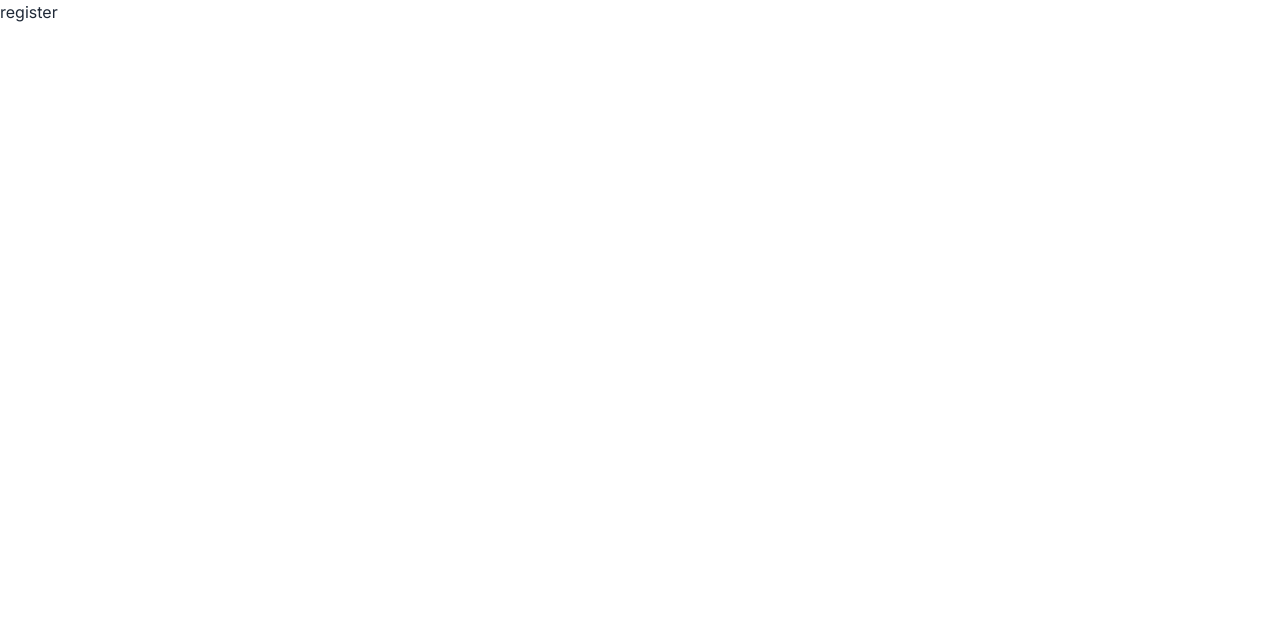
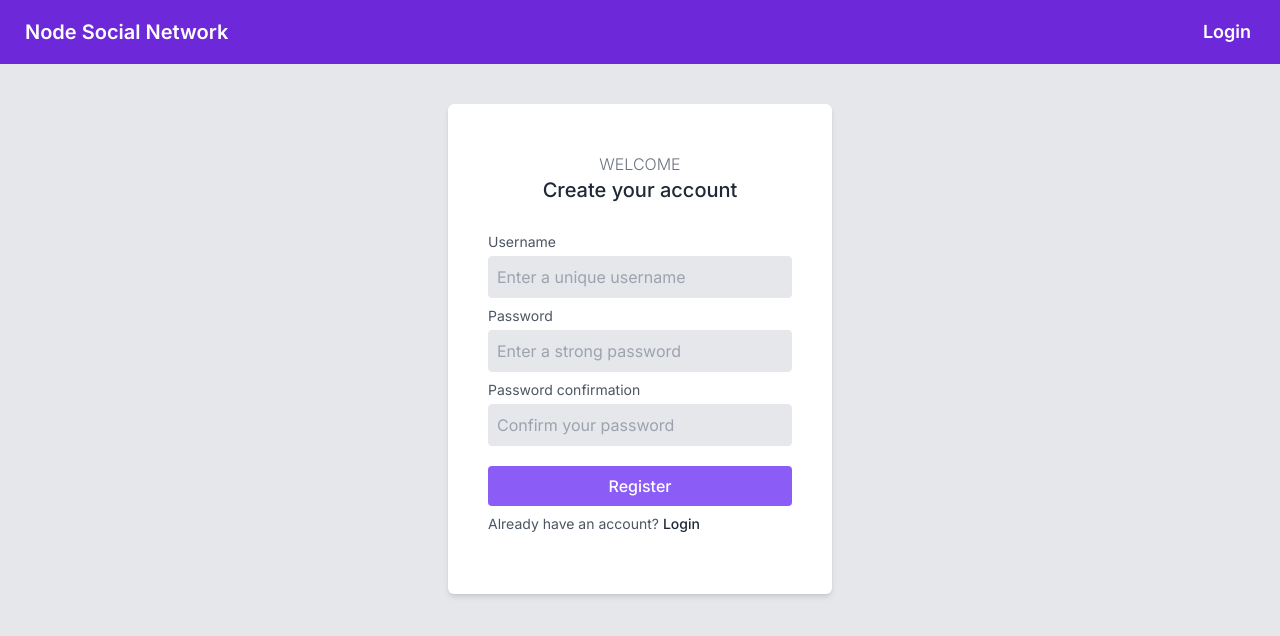
Before and after one commit to PedroL22/Node-React-Social-Network, a React (Vite) app in the folder web/: page /register in a window 1280 px wide. Shown: the top 636 px of the page. Built offline with nearby package versions, Linux system fonts and the light colour scheme.

Commit message:
Register functionality + error 500 message

```diff
--- a/web/src/pages/Login.tsx
+++ b/web/src/pages/Login.tsx
@@ -2,9 +2,9 @@ import React, { FormEvent, useState } from "react";
 import { Link, useNavigate } from "react-router-dom";
 import { useDispatch } from "react-redux";
 import { setLogin } from "../state";
+import { toast } from "react-toastify";
 import axios from "axios";
 import Navbar from "../components/Navbar";
-import { toast } from "react-toastify";
 
 export default function Login() {
   const dispatch = useDispatch();
@@ -17,9 +17,9 @@ export default function Login() {
   const notifyError = (notif: string) => toast.error(notif);
 
   // check if the device is in dark mode
-  function isDarkMode() {
-    return window.matchMedia("(prefers-color-scheme: dark)").matches;
-  }
+  // function isDarkMode() {
+  //   return window.matchMedia("(prefers-color-scheme: dark)").matches;
+  // }
 
   const handleLogin = async (event: FormEvent) => {
     event.preventDefault();
--- a/web/src/pages/Register.tsx
+++ b/web/src/pages/Register.tsx
@@ -1,5 +1,141 @@
-import React from "react";
+import React, { FormEvent, useState } from "react";
+import { Link, useNavigate } from "react-router-dom";
+import { useDispatch } from "react-redux";
+import { setLogin } from "../state";
+import { toast } from "react-toastify";
+import axios from "axios";
+import Navbar from "../components/Navbar";
 
 export default function Register() {
-  return <div>register</div>;
+  const dispatch = useDispatch();
+  const navigate = useNavigate();
+
+  const [username, setUsername] = useState("");
+  const [password, setPassword] = useState("");
+  const [passwordConfirmation, setPasswordConfirmation] = useState("");
+
+  const notify = (notif: string) => toast.success(notif);
+  const notifyError = (notif: string) => toast.error(notif);
+
+  const handleRegister = async (event: FormEvent) => {
+    event.preventDefault();
+
+    if (password !== passwordConfirmation) {
+      notifyError("Passwords do not match");
+      return;
+    }
+
+    try {
+      const registerResponse = await axios({
+        method: "post",
+        url: import.meta.env.VITE_SERVER_URL + "/register",
+        data: { username, password },
+      });
+
+      const response = await registerResponse.data;
+
+      if (response) {
+        console.log(response);
+
+        const loginAfterRegister = await axios({
+          method: "post",
+          url: import.meta.env.VITE_SERVER_URL + "/login",
+          data: { username, password },
+          headers: {
+            Accept: "application/json",
+            "Content-Type": "application/json",
+          },
+        });
+
+        const loginResponse = await loginAfterRegister.data;
+
+        dispatch(
+          setLogin({
+            user: loginResponse.user,
+            token: loginResponse.accessToken,
+          })
+        );
+      }
+
+      navigate("/");
+    } catch (e: any) {
+      notifyError(e.response.data);
+      setPassword("");
+      setPasswordConfirmation("");
+    }
+  };
+
+  return (
+    <div className="bg-gray-200 dark:bg-gray-800 h-screen">
+      <Navbar />
+      <div className="bg-white dark:bg-gray-700 mx-auto w-96 p-10 py-12 mt-10 rounded-md shadow-md">
+        <form onSubmit={handleRegister as any} className="flex flex-col">
+          <h2 className="text-md text-center font-light uppercase text-gray-500 dark:text-gray-300">
+            welcome
+          </h2>
+          <h1 className="text-xl text-center font-medium mb-7 dark:text-white">
+            Create your account
+          </h1>
+          <div className="flex flex-col">
+            <p className="text-sm mb-1 text-gray-600 dark:text-gray-200">
+              Username
+            </p>
+            <input
+              id="username"
+              name="username"
+              placeholder="Enter a unique username"
+              required
+              onChange={(e) => setUsername(e.target.value)}
+              value={username}
+              className="bg-gray-200 p-2 rounded mb-2 outline-none border focus:border-gray-400 dark:border-none dark:bg-gray-600 dark:text-white"
+            />
+          </div>
+          <div className="flex flex-col">
+            <p className="text-sm mb-1 text-gray-600 dark:text-gray-200">
+              Password
+            </p>
+            <input
+              type="password"
+              id="password"
+              name="password"
+              placeholder="Enter a strong password"
+              required
+              onChange={(e) => setPassword(e.target.value)}
+              value={password}
+              className="bg-gray-200 p-2 rounded mb-2 outline-none border focus:border-gray-400 dark:border-none dark:bg-gray-600 dark:text-white"
+            />
+            <p className="text-sm mb-1 text-gray-600 dark:text-gray-200">
+              Password confirmation
+            </p>
+            <input
+              type="password"
+              id="password-confirmation"
+              name="password-confirmation"
+              placeholder="Confirm your password"
+              required
+              onChange={(e) => setPasswordConfirmation(e.target.value)}
+              value={passwordConfirmation}
+              className="bg-gray-200 p-2 rounded outline-none border focus:border-gray-400 dark:border-none dark:bg-gray-600 dark:text-white"
+            />
+          </div>
+          <button
+            type="submit"
+            className="bg-violet-500 hover:bg-violet-600 active:bg-violet-700 dark:bg-violet-600 dark:hover:bg-violet-700 dark:active:bg-violet-800 p-2 mt-5 rounded text-white font-medium transition-all duration-250 ease-in"
+          >
+            Register
+          </button>
+          <div className="flex mt-2 mb-3">
+            <p className="text-sm text-gray-600 dark:text-gray-200">
+              Already have an account?
+            </p>
+            <Link to="/login">
+              <p className="text-sm ml-1 font-medium cursor-pointer hover:underline dark:text-white">
+                Login
+              </p>
+            </Link>
+          </div>
+        </form>
+      </div>
+    </div>
+  );
 }
```
Also changed, not shown: 1 other file (tests, documents, lock files or other folders).
